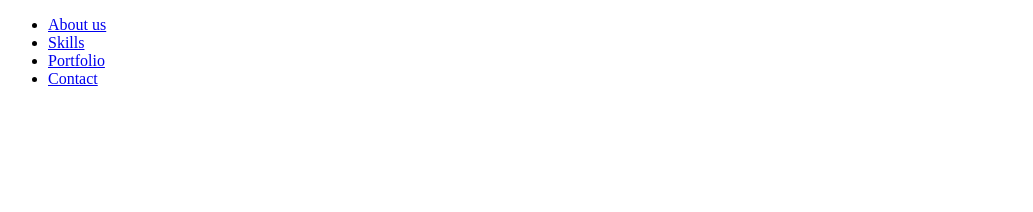
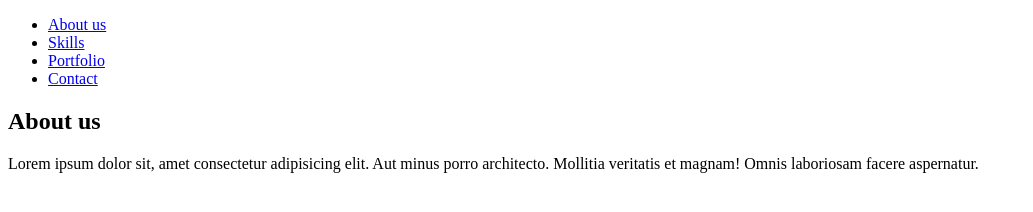
Before and after one commit to bartosiak/html-prosta-strona, a plain HTML site: page index.html in a window 1280 px wide. Shown: the whole page, without its empty margins (0-1033 px from the left). Drawn offline with Linux system fonts and the light colour scheme.

Commit message:
stworzenie sekcji about

```diff
--- a/index.html
+++ b/index.html
@@ -14,5 +14,14 @@
                 <li><a href="#contact">Contact</a></li>
             </ul>
         </nav>
+
+        <section id="about">
+            <h2>About us</h2>
+            <p>
+                Lorem ipsum dolor sit, amet consectetur adipisicing elit. Aut
+                minus porro architecto. Mollitia veritatis et magnam! Omnis
+                laboriosam facere aspernatur.
+            </p>
+        </section>
     </body>
 </html>
```
